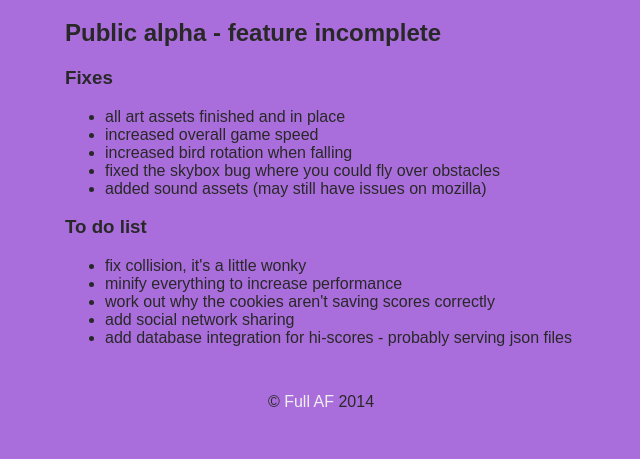
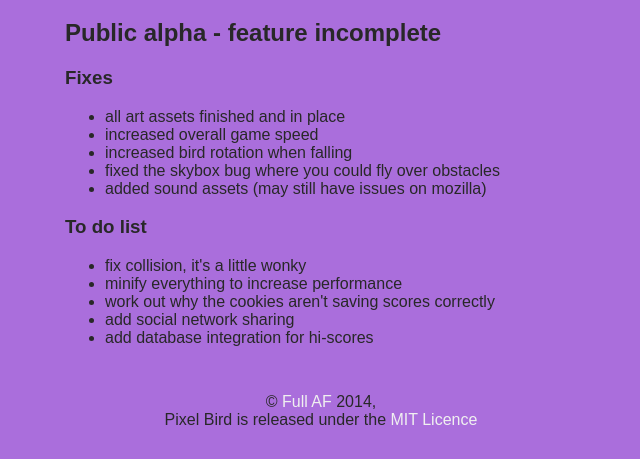
Before and after one commit to CameronGuthrie/pixel_bird, a plain HTML site: page index.html in a window 1280 px wide. Shown: the part 1089-1548 px from the top of the page, without its empty margins (319-959 px from the left). Drawn offline with Linux system fonts and the light colour scheme.

Commit message:
couple of aesthetic changes

```diff
--- a/index.html
+++ b/index.html
@@ -203,13 +203,13 @@
 					add social network sharing
 				</li>
 				<li>
-					add database integration for hi-scores - probably serving json files
+					add database integration for hi-scores
 				</li>
 			</ul>
 		</div>
 
 		<div id="footer">
-			&copy; <a href="http://www.fullaf.com/">Full AF</a> 2014
+			&copy; <a href="http://www.fullaf.com/">Full AF</a> 2014, <br> Pixel Bird is released under the <a href="http://fullaf.mit-license.org/">MIT Licence</a>
 		</div>
 
 		<!-- SCRIPTS -->
```
